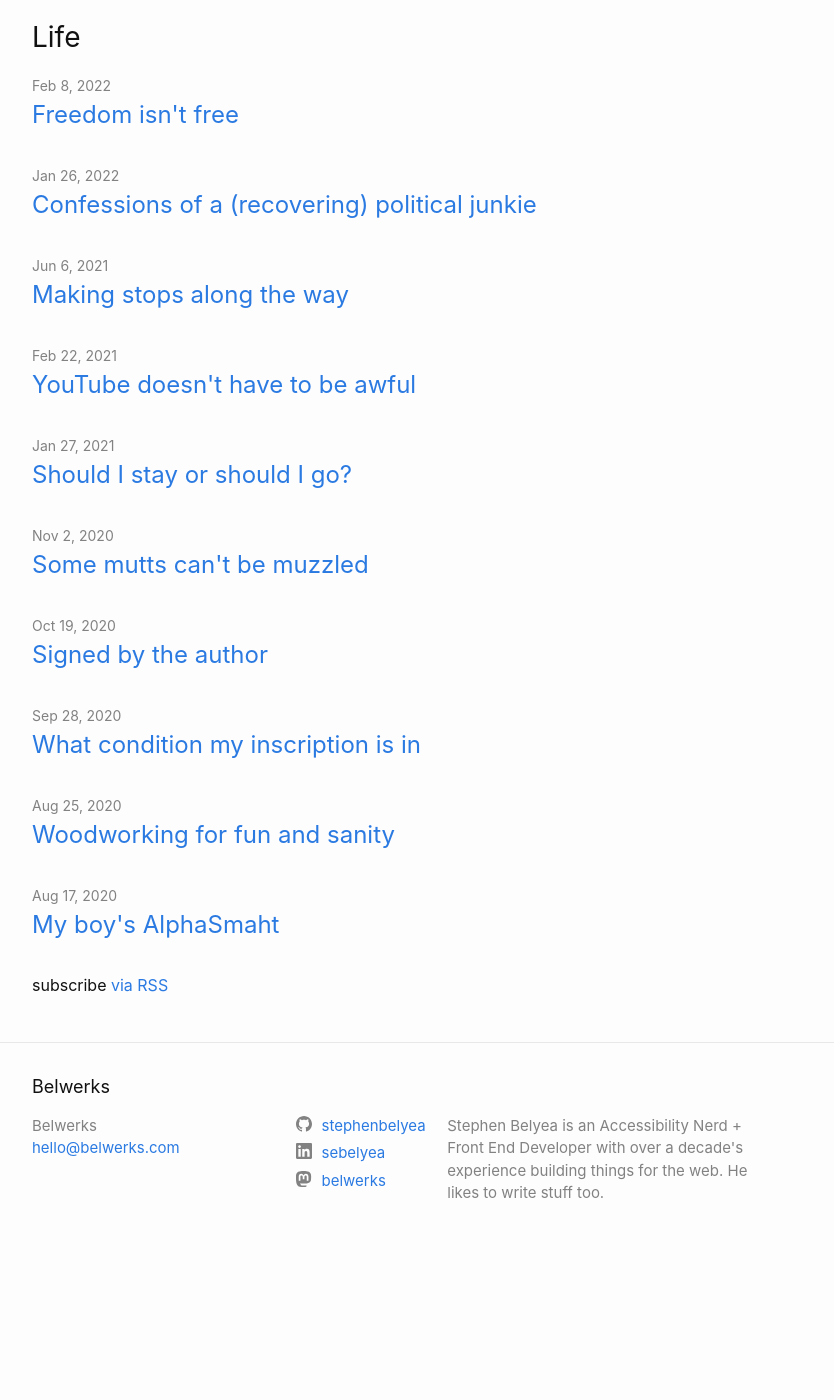
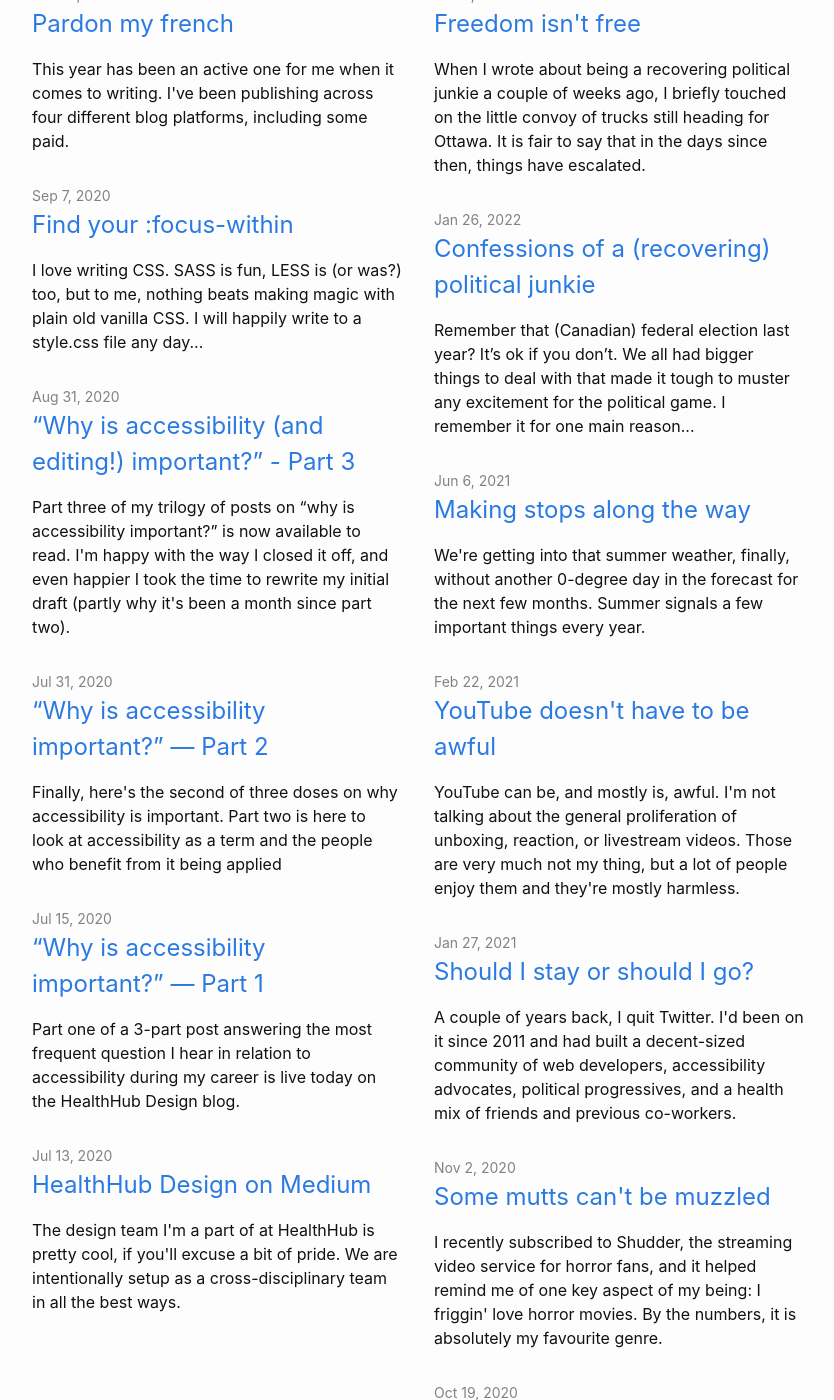
Before and after one commit to stephenbelyea/belwerks-site-2023, a Jekyll site: the page built from index.markdown, in a window 1280 px wide and 1400 px high, scrolled down 673 px. Shown: the whole window, without its empty margins (238-1072 px from the left). Built offline with Jekyll 4.4.1, drawn with Linux system fonts in a browser that asks for light colours; before the commit the page ends 1938 px from its top, so only the background shows below that; some of the changed text lies outside the part shown.

Commit message:
Add about page and home content, split layout for posts

```diff
--- a/_includes/life-posts.html
+++ b/_includes/life-posts.html
@@ -1,5 +1,5 @@
 {%- assign posts = site.posts | where: "category","life" -%}
 {%- if posts.size > 0 -%}
-  <h2 class="post-list-heading">{{ page.list_title | default: "Life" }}</h2>
+  <h3 class="post-list-heading">{{ page.list_title | default: "Life" }}</h3>
   {%- include posts-feed.html -%}
 {%- endif -%}
--- a/_includes/posts-feed.html
+++ b/_includes/posts-feed.html
@@ -3,14 +3,12 @@
   <li>
     {%- assign date_format = site.minima.date_format | default: "%b %-d, %Y" -%}
     <span class="post-meta">{{ post.date | date: date_format }}</span>
-    <h3>
+    <h4>
       <a class="post-link" href="{{ post.url | relative_url }}">
         {{ post.title | escape }}
       </a>
-    </h3>
-    {%- if site.show_excerpts -%}
-      {{ post.excerpt }}
-    {%- endif -%}
+    </h4>
+    <p>{{ post.description }}</p>
   </li>
   {%- endfor -%}
 </ul>
--- a/_includes/work-posts.html
+++ b/_includes/work-posts.html
@@ -1,5 +1,5 @@
 {%- assign posts = site.posts | where: "category","work" -%}
 {%- if posts.size > 0 -%}
-  <h2 class="post-list-heading">{{ page.list_title | default: "Work" }}</h2>
+  <h3 class="post-list-heading">{{ page.list_title | default: "Work" }}</h3>
   {%- include posts-feed.html -%}
 {%- endif -%}
--- a/_layouts/home.html
+++ b/_layouts/home.html
@@ -9,8 +9,10 @@
 
   {{ content }}
 
-  {%- include work-posts.html -%}
-  {%- include life-posts.html -%}
+  <div style="display:flex; margin-top:2rem;">
+    <div style="flex:0 0 50%; padding-right:1rem;">{%- include work-posts.html -%}</div>
+    <div style="flex:0 0 50%; padding-left:1rem;">{%- include life-posts.html -%}</div>
+  </div>
 
   <p class="rss-subscribe">subscribe <a href="{{ "/feed.xml" | relative_url }}">via RSS</a></p>
 
--- a/about.markdown
+++ b/about.markdown
@@ -4,15 +4,8 @@
 permalink: /about/
 ---
 
-This is the base Jekyll theme. You can find out more info about customizing your Jekyll theme, as well as basic Jekyll usage documentation at [jekyllrb.com](https://jekyllrb.com/)
+I have been working as a web developer since 2012, starting out with Flash, jQuery, and PHP. I shifted over to vanilla JS around the time of HTML5 and CSS3 seeing wider adoption. During the great framework wars of the mid teens, I fought alongside React, Angular, and Vue. Since roughly 2018, React has been become my daily driver. I keep up with HTML and CSS advancements where I can (custom variables and grid are fun!) and like to tinker with native web components too.
 
-You can find the source code for Minima at GitHub:
-[jekyll][jekyll-organization] /
-[minima](https://github.com/jekyll/minima)
+Throughout my time in web, accessibility has been a primary focus. This lens has pushed my product and design thinking as much as code testing and quality. I make a habit of digging into the core problem and targeting a solution for the people encountering it. The web was designed and built with everyone in mind after all. It's only been narrow-minded product teams, designers, and developers who've closed it off.
 
-You can find the source code for Jekyll at GitHub:
-[jekyll][jekyll-organization] /
-[jekyll](https://github.com/jekyll/jekyll)
-
-
-[jekyll-organization]: https://github.com/jekyll
+I've worked more full-stack here and there, but am strongest and much more experienced in front end. I've also served in a couple of manager roles and learned plenty from the experience. People managing isn't for me, but I've grown to be a much better mentor and peer leader as a result.
--- a/index.markdown
+++ b/index.markdown
@@ -4,3 +4,17 @@
 
 layout: home
 ---
+
+# Hello! You've reached Belwerks
+
+## I'm Stephen Belyea
+
+I am a front end developer with a heavy focus on accessibility, performance, and user interaction for any device or screen size. I like crafting experiences that anyone can use and I'll put in the effort to make sure they're able to do so easily.
+
+A developer since 2012, I started in a LAMP stack, with a primary focus on WordPress. After some time in .NET, AngularJS, and early experience with TypeScript, I've settled into a modern JavaScript framework world. Most of my time has been in React, with projects in Angular and Vue to round out the framework trio. Jumping into new tech is a great way to learn and discover all the best and less-best parts of everything.
+
+Feel free to reach out on <a href="https://www.linkedin.com/in/sebelyea/" target="_blank">LinkedIn <span class="visually-hidden">opens new tab</span></a> if you’re in Kitchener and want to grab some coffee. Thanks for stopping by!
+
+## Werds and werks
+
+Explore my writing, prototyping, tinkering, and assorted thoughts I've jumbled together.
```
